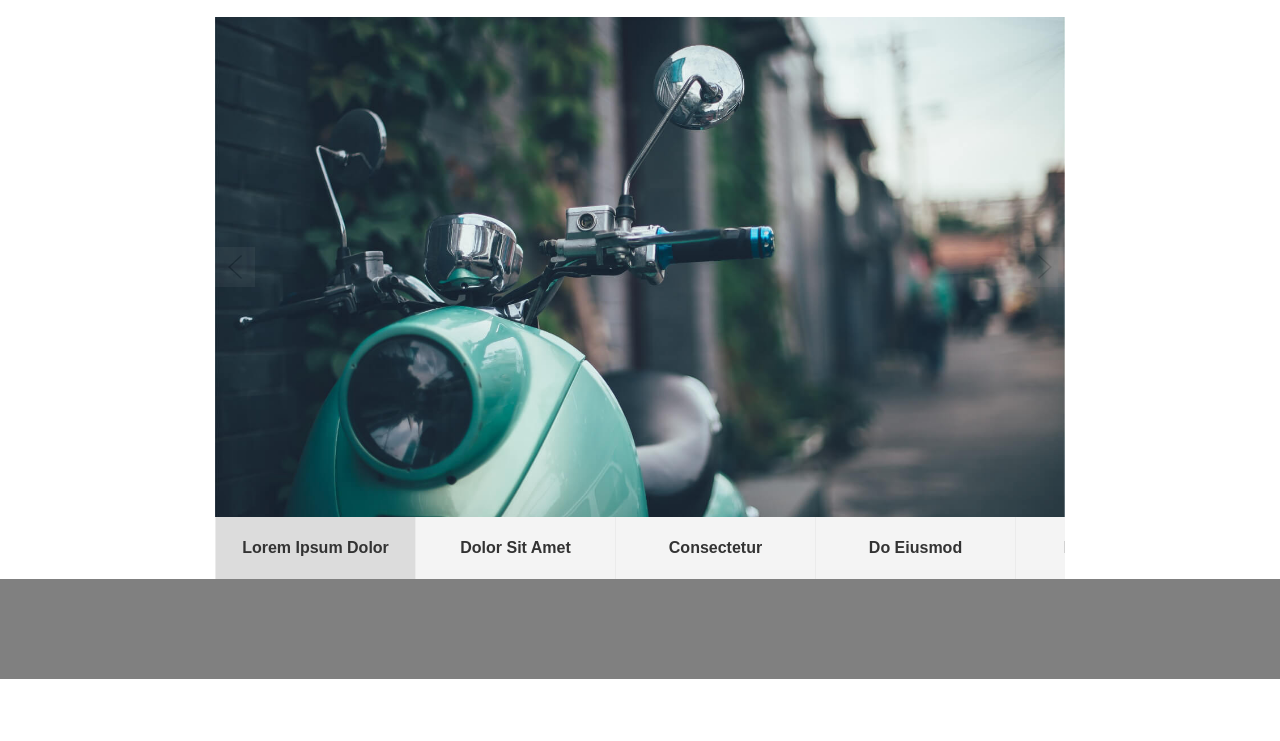
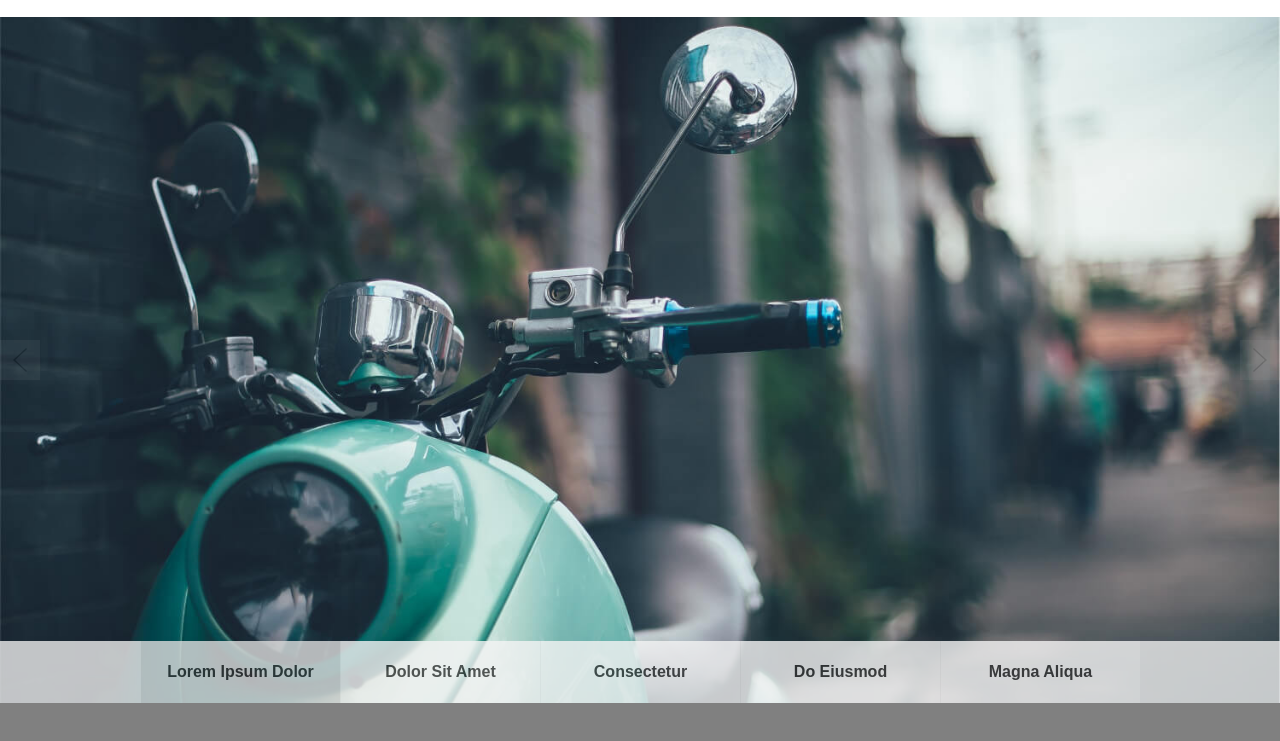
Before and after one commit to tonjoo/jQuery-Sangar-Slider, a website: page demo/sample-text-pagination.html in a window 1280 px wide. Shown: the part 97-838 px from the top of the page. Before the commit the page ends 800 px from the top, so only its background shows below. Drawn offline with Linux system fonts and the light colour scheme.

Commit message:
add full height

```diff
--- a/assets/css/sangarSlider.css
+++ b/assets/css/sangarSlider.css
@@ -412,13 +412,17 @@
     text-align: center;
 }
 
-.sangar-slideshow-container .sangar-pagination-wrapper.wrapper-content-horizontal,
-.sangar-slideshow-container .sangar-pagination-wrapper.wrapper-content-vertical {
+.sangar-slideshow-container .sangar-pagination-wrapper.wrapper-content-horizontal{
+    position: absolute;
     overflow: hidden;
+    bottom: 0;
+    left: 0;
+    right: 0;
 }
 
 .sangar-slideshow-container .sangar-pagination-wrapper.wrapper-content-vertical{
     position: absolute;
+    overflow: hidden;
     top: 0;
 }
 
@@ -497,6 +501,7 @@
 .sangar-slideshow-container .sangar-wrapper ul.sangar-pagination-type-image > li {
     padding: 3px 0;
     margin-left: 3px;
+    line-height: 0;
 }
 
 .sangar-slideshow-container .sangar-wrapper .sangar-pagination-type-image > li > div {
--- a/assets/js/sangarSlider.js
+++ b/assets/js/sangarSlider.js
@@ -139,6 +139,7 @@
         paginationBulletNumber : false, // if true, bullet pagination will contain a slide number
         paginationContent : ["Lorem Ipsum", "Dolor Sit", "Consectetur", "Do Eiusmod", "Magna Aliqua"], // can be text, image, or something
         paginationContentType : 'text', // text, image
+        paginationContentOpacity : 0.8, // pagination content opacity. working only on horizontal content pagination
         paginationContentWidth : 120, // pagination content width in pixel
         paginationImageHeight : 90, // pagination image height
         paginationImageAttr : ["", "", "", "", ""], // optional attribute for each image pagination
@@ -150,6 +151,7 @@
         width : 850, // slideshow width
         height : 500, // slideshow height
         fullWidth : false, // slideshow width (and height) will scale to the container size
+        fullHeight : false, // slideshow height will resize to browser height
         minHeight : 300, // slideshow min height
         maxHeight : 0, // slideshow max height, set to '0' (zero) to make it unlimited
         scaleImage : true, // images will scale to the slider size
--- a/assets/js/sangarSlider/sangarBaseClass.js
+++ b/assets/js/sangarSlider/sangarBaseClass.js
@@ -111,6 +111,16 @@ var sangarBaseClass;
                 base.sangarHeight = opt.maxHeight;
             }
 
+            // force slideshow height to browser height
+            if(opt.fullHeight)
+            {
+                var windowHeight = $(window).height();
+                var position = base.$el.position();
+                var fullHeight = windowHeight - position.top;
+
+                base.sangarHeight = fullHeight;
+            }
+
             // force size, override the calculated size with defined size
             if(opt.forceSize) {
                 base.sangarWidth = opt.width;
@@ -130,14 +140,7 @@ var sangarBaseClass;
         {
             var height = reinit ? base.sangarHeight : opt.height;
             var maxWidth = opt.fullWidth ? '100%' : opt.width;
-
-            // height for bullet or pagination
-            if(opt.pagination == 'content-horizontal') {
-                var containerHeight = height + base.$pagination.outerHeight(true);
-            }
-            else {
-                var containerHeight = height;
-            }
+            var containerHeight = height;
 
 
             // percent or pixel
--- a/assets/js/sangarSlider/sangarSetupBulletNav.js
+++ b/assets/js/sangarSlider/sangarSetupBulletNav.js
@@ -161,6 +161,23 @@ var sangarSetupBulletNav;
                         'margin-left': '-' + (bulletsWidth / 2) + 'px'
                     });
                 }
+            }
+            else if(opt.pagination == 'content-horizontal')
+            {
+                var paginationWrapper = base.$pagination.parent('.sangar-pagination-wrapper');
+                var filter = opt.paginationContentOpacity * 100;
+                var sliderHeight = base.sangarHeight;
+                var paginationHeight = parseInt(paginationWrapper.outerHeight());
+                var textboxHeight = sliderHeight - paginationHeight;
+
+                // set textbox height
+                base.$sangarWrapper.find('.sangar-textbox').css('height',textboxHeight + 'px');
+
+                // set opacity
+                paginationWrapper.css({
+                    'opacity': opt.paginationContentOpacity,
+                    'filter': 'alpha(opacity=' + filter + ')'
+                });
             }
         }
 
--- a/demo/sample-text-pagination.html
+++ b/demo/sample-text-pagination.html
@@ -1,3 +1,5 @@
+<!DOCTYPE html>
+
 <html>
 	<head>
 		<title>Sangar Slider</title>
@@ -43,7 +45,9 @@
 			        paginationContentWidth : 200, // slideshow width
 			       	width : 850, // slideshow width
         			height : 500, // slideshow height
-        			themeClass : 'light'
+        			themeClass : 'light',
+        			fullWidth : true, // slider will scale to the container size
+        			fullHeight : true, // slideshow height will resize to browser height
 				});
 			})
 		</script>
```
Also changed, not shown: demo/sample-api-button.html (+2 -0 lines), demo/sample-carousel.html (+2 -0 lines), demo/sample-image-pagination.html (+5 -1 lines), demo/sample-standart-pagination-fade.html (+2 -0 lines), demo/sample-standart-pagination-vertical.html (+2 -0 lines), demo/sample-standart-pagination-with-number.html (+2 -0 lines), demo/sample-standart-pagination.html (+2 -1 lines), demo/sample-text-pagination-vertical.html (+2 -0 lines), demo/sample-textbox-outside.html (+2 -0 lines), demo/sample-textbox.html (+3 -1 lines), demo/sample-video-all.html (+2 -0 lines), demo/sample-video-html5.html (+2 -0 lines), demo/sample-video-vimeo-youtube.html (+2 -0 lines), dist/css/sangarSlider.css, 2 more files.
